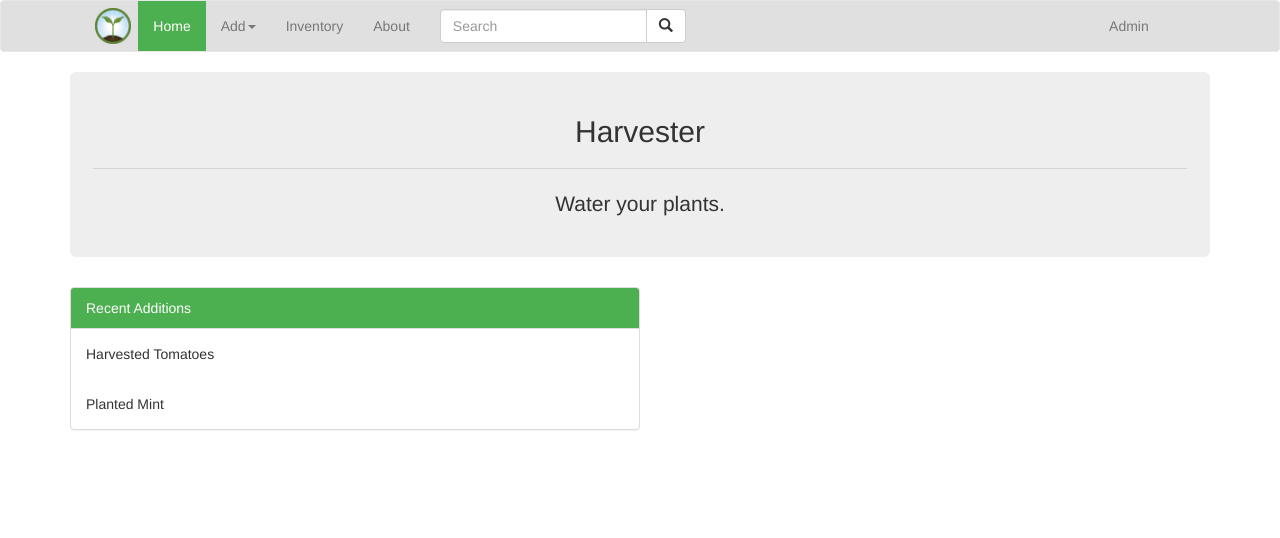
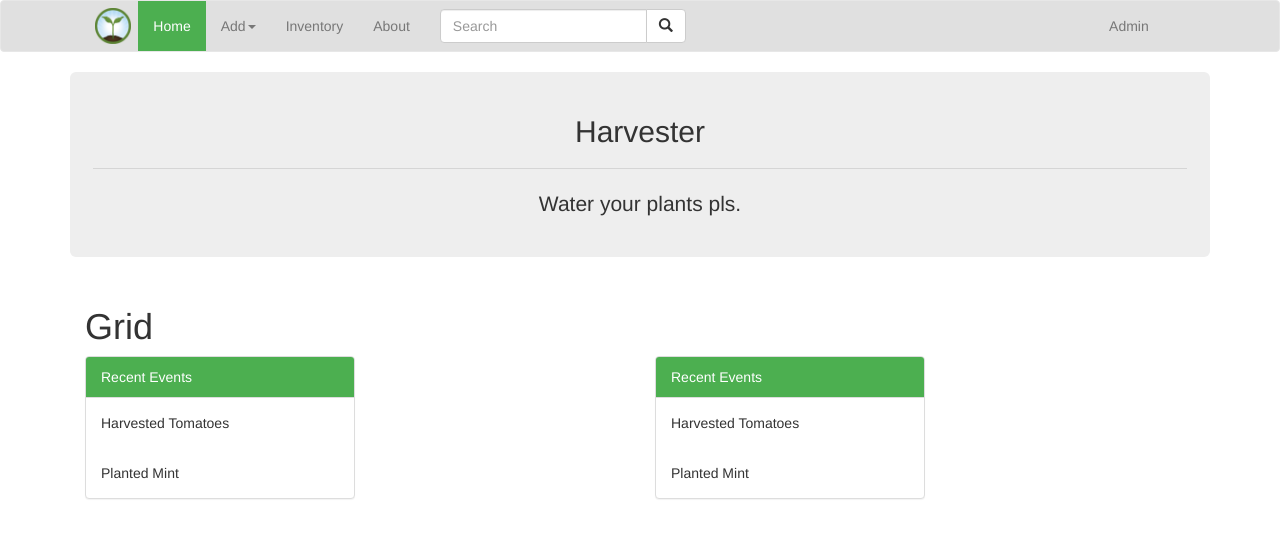
Before and after one commit to tbone255/harvester, an Angular app in the folder harvester_fe/harvesterApp/: page /home in a window 1280 px wide. Shown: the top 538 px of the page. Built offline with nearby package versions, Linux system fonts and the light colour scheme.

Commit message:
home WIP, set panels to full width

```diff
--- a/harvester_fe/harvesterApp/src/app/components/home/home.component.html
+++ b/harvester_fe/harvesterApp/src/app/components/home/home.component.html
@@ -2,11 +2,28 @@
   <div class="jumbotron">
     <h2>Harvester</h2>
     <hr>
-    <p>Water your plants.</p>
+    <p>Water your plants pls.</p>
   </div>
-  <div class="panel panel-default">
-    <div class="panel-heading">Recent Additions</div>
-    <div class="panel-body">Harvested Tomatoes</div>
-    <div class="panel-body">Planted Mint</div>
+
+  <div class="container-fluid">
+    <h1>Grid</h1>
+    <div class="row">
+      <div class="col-sm-6" >
+        <div class="panel panel-default">
+          <div class="panel-heading">Recent Events</div>
+          <div class="panel-body">Harvested Tomatoes</div>
+          <div class="panel-body">Planted Mint</div>
+        </div>
+      </div>
+      <div class="col-sm-6" >
+        <div class="panel panel-default">
+          <div class="panel-heading">Recent Events</div>
+          <div class="panel-body">Harvested Tomatoes</div>
+          <div class="panel-body">Planted Mint</div>
+        </div>
+
+    </div>
+
   </div>
+
 </div>
```
